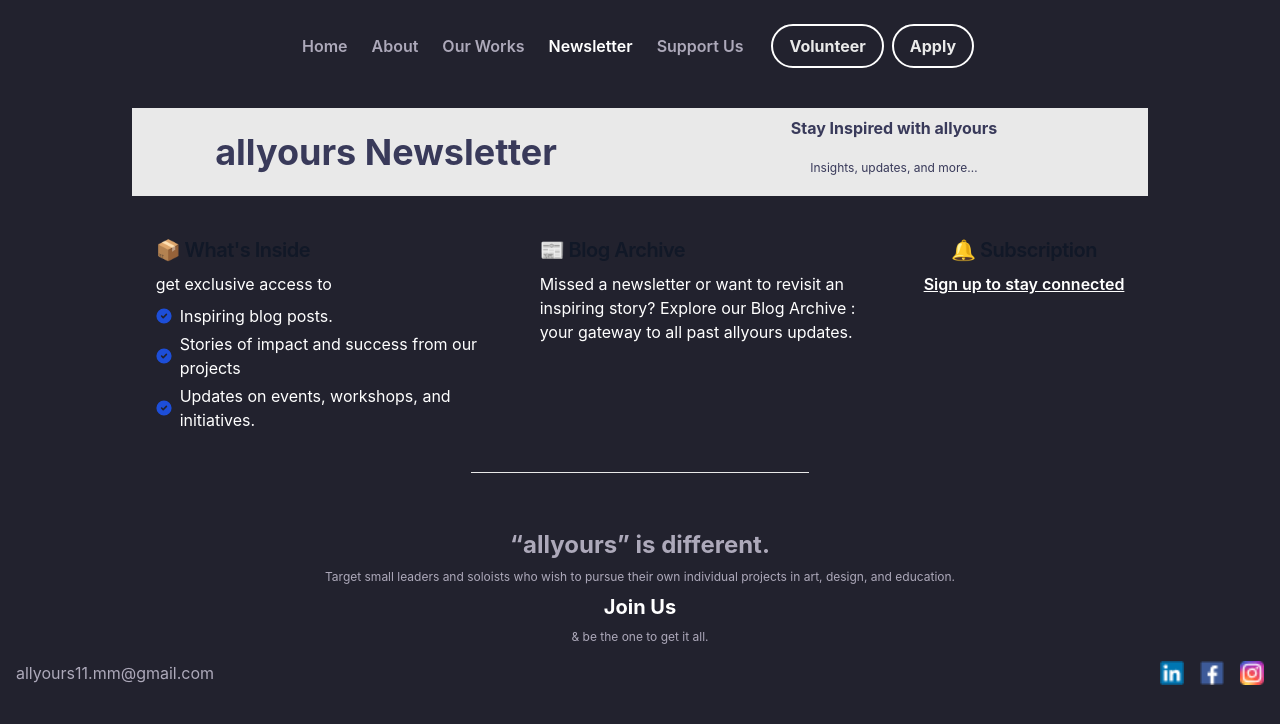
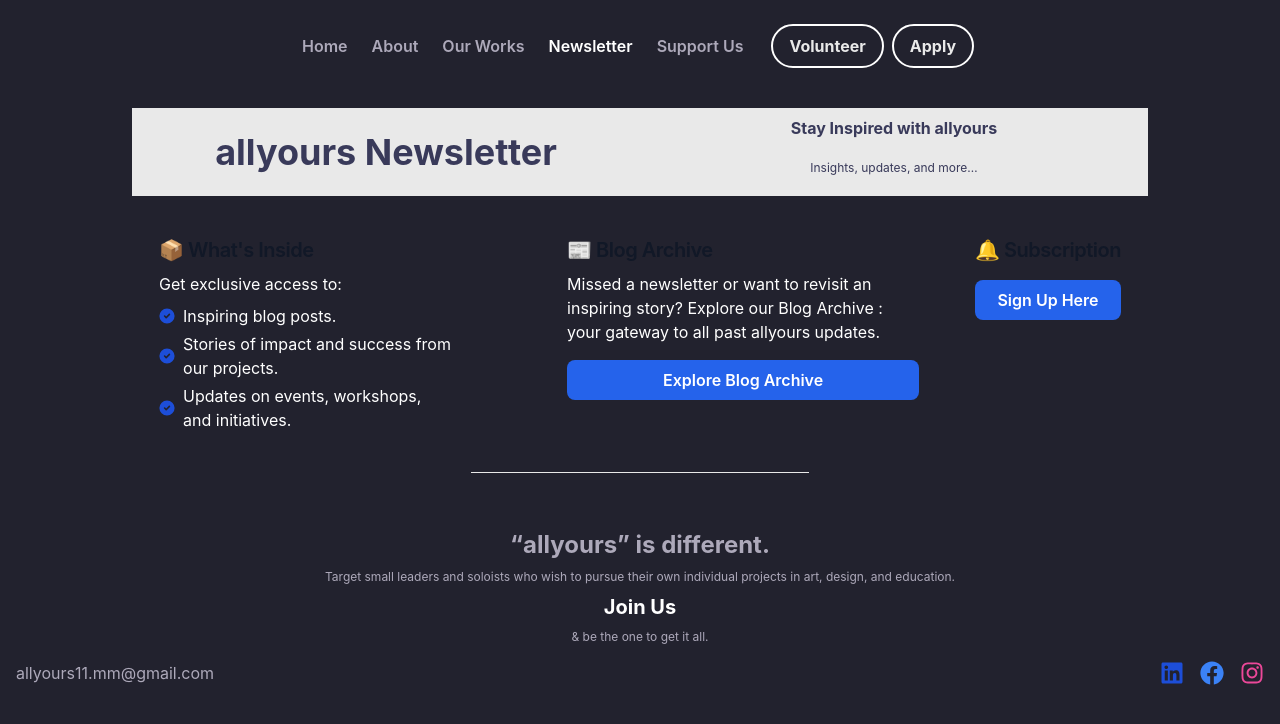
Before and after one commit to Kaungsett45/allyours, a Next.js app: page /newsletter in a window 1280 px wide. Shown: the top 724 px of the page. Built offline with nearby package versions, Linux system fonts and the light colour scheme.

Commit message:
newletter update

```diff
--- a/src/app/newsletter/page.js
+++ b/src/app/newsletter/page.js
@@ -20,44 +20,59 @@ export default function Newsletter() {
             </div>
 
             {/**allyoursnewlette container📰📬🔔 */}
-    <div className="flex flex-wrap xs:justify-center items-top  ">
-            <div className="p-4 pt-4 max-w-sm mt-6  ">
 
+            <div className="flex flex-wrap xs:justify-center items-top gap-6">
+  {/* What's Inside */}
+  <div className="p-4 pt-4 max-w-sm mt-6">
+    <h5 className="text-xl font-semibold tracking-tight text-gray-900 dark:text-white">📦 What's Inside</h5>
+    <p className="my-2 text-white">Get exclusive access to:</p>
+    <ul role="list" className="space-y-1 my-2 text-pretty text-white">
+      <li className="flex items-center">
+        <svg className="flex-shrink-0 w-4 h-4 text-blue-700 dark:text-blue-500" aria-hidden="true" xmlns="http://www.w3.org/2000/svg" fill="currentColor" viewBox="0 0 20 20">
+          <path d="M10 .5a9.5 9.5 0 1 0 9.5 9.5A9.51 9.51 0 0 0 10 .5Zm3.707 8.207-4 4a1 1 0 0 1-1.414 0l-2-2a1 1 0 0 1 1.414-1.414L9 10.586l3.293-3.293a1 1 0 0 1 1.414 1.414Z"/>
+        </svg>
+        <span className="ms-2">Inspiring blog posts.</span>
+      </li>
+      <li className="flex items-center">
+        <svg className="flex-shrink-0 w-4 h-4 text-blue-700 dark:text-blue-500" aria-hidden="true" xmlns="http://www.w3.org/2000/svg" fill="currentColor" viewBox="0 0 20 20">
+          <path d="M10 .5a9.5 9.5 0 1 0 9.5 9.5A9.51 9.51 0 0 0 10 .5Zm3.707 8.207-4 4a1 1 0 0 1-1.414 0l-2-2a1 1 0 0 1 1.414-1.414L9 10.586l3.293-3.293a1 1 0 0 1 1.414 1.414Z"/>
+        </svg>
+        <span className="ms-2">Stories of impact and success from our projects.</span>
+      </li>
+      <li className="flex items-center">
+        <svg className="flex-shrink-0 w-4 h-4 text-blue-700 dark:text-blue-500" aria-hidden="true" xmlns="http://www.w3.org/2000/svg" fill="currentColor" viewBox="0 0 20 20">
+          <path d="M10 .5a9.5 9.5 0 1 0 9.5 9.5A9.51 9.51 0 0 0 10 .5Zm3.707 8.207-4 4a1 1 0 0 1-1.414 0l-2-2a1 1 0 0 1 1.414-1.414L9 10.586l3.293-3.293a1 1 0 0 1 1.414 1.414Z"/>
+        </svg>
+        <span className="ms-2">Updates on events, workshops, and initiatives.</span>
+      </li>
+    </ul>
+  </div>
 
-            <h5 className=" text-xl font-semibold tracking-tight text-gray-900 dark:text-white">📦 What's Inside</h5>
-            <p className= "my-2 text-white">get exclusive access to</p>
-                                <ul role="list" className="space-y-1 my-2 texxt-pretty text-white ">
-                                    <li className="flex items-center"><svg className="flex-shrink-0 w-4 h-4 text-blue-700 dark:text-blue-500" aria-hidden="true" xmlns="http://www.w3.org/2000/svg" fill="currentColor" viewBox="0 0 20 20">
-                <path d="M10 .5a9.5 9.5 0 1 0 9.5 9.5A9.51 9.51 0 0 0 10 .5Zm3.707 8.207-4 4a1 1 0 0 1-1.414 0l-2-2a1 1 0 0 1 1.414-1.414L9 10.586l3.293-3.293a1 1 0 0 1 1.414 1.414Z"/>
-                </svg> <span className="ms-2">Inspiring blog posts.</span></li>
-                                    <li className="flex items-center"><svg className="flex-shrink-0 w-4 h-4 text-blue-700 dark:text-blue-500" aria-hidden="true" xmlns="http://www.w3.org/2000/svg" fill="currentColor" viewBox="0 0 20 20">
-                <path d="M10 .5a9.5 9.5 0 1 0 9.5 9.5A9.51 9.51 0 0 0 10 .5Zm3.707 8.207-4 4a1 1 0 0 1-1.414 0l-2-2a1 1 0 0 1 1.414-1.414L9 10.586l3.293-3.293a1 1 0 0 1 1.414 1.414Z"/>
-                </svg><span className="ms-2"> Stories of impact and success from our projects</span></li>
-                                    <li className="flex items-center"><svg className="flex-shrink-0 w-4 h-4 text-blue-700 dark:text-blue-500" aria-hidden="true" xmlns="http://www.w3.org/2000/svg" fill="currentColor" viewBox="0 0 20 20">
-                <path d="M10 .5a9.5 9.5 0 1 0 9.5 9.5A9.51 9.51 0 0 0 10 .5Zm3.707 8.207-4 4a1 1 0 0 1-1.414 0l-2-2a1 1 0 0 1 1.414-1.414L9 10.586l3.293-3.293a1 1 0 0 1 1.414 1.414Z"/>
-                </svg> <span className="ms-2">Updates on events, workshops, and initiatives.</span></li>
-                                </ul>
+  {/* Blog Archive */}
+  <div className="p-4 pt-4 max-w-sm mt-6">
+    <h5 className="text-xl font-semibold tracking-tight text-gray-900 dark:text-white">📰 Blog Archive</h5>
+    <p className="my-2 text-white text-pretty">
+    Missed a newsletter or want to revisit an inspiring story? Explore our Blog Archive : your gateway to all past allyours updates.
+      <button className="block w-full py-2 mt-4 text-center font-semibold text-white bg-blue-600 rounded-lg hover:bg-blue-700">
+        Explore Blog Archive
+      </button>
+    </p>
+  </div>
 
-                </div>
+  {/* Subscription */}
+  <div className="p-4 pt-4 max-w-sm mt-6">
+    <h5 className="xs:text-center text-xl font-semibold tracking-tight text-gray-900 dark:text-white">🔔 Subscription</h5>
+    <button className="block w-full py-2 mt-4 text-center font-semibold text-white bg-blue-600 rounded-lg hover:bg-blue-700">
+        Sign Up Here
+      </button>
+  </div>
+</div>
+
+    <hr className="my-4 border-egw w-1/3 mx-auto" />
+            </div>
 
 
 
-                <div className="p-4 pt-4 max-w-sm mt-6 ">
-              <h5 className=" text-xl font-semibold tracking-tight text-gray-900 dark:text-white">📰 Blog Archive</h5>
-              <p className="my-2 text-white text-pretty">Missed a newsletter or want to revisit an inspiring story? Explore our Blog Archive : your gateway to all past allyours updates.</p>
-                </div>
-
-                <div className="p-4 pt-4 max-w-sm mt-6 ">
-             <h5 className="xs:text-center text-xl font-semibold tracking-tight text-gray-900 dark:text-white">🔔 Subscription </h5>
-            <p className="my-2 font-semibold text-white text-pretty underline">Sign up to stay connected</p>
-                   </div>
-
-
-
-    </div>
-
-    <hr className="my-4 border-egw w-1/3 mx-auto" />
-            </div>
       </>
     );
   }
--- a/src/components/footer.js
+++ b/src/components/footer.js
@@ -1,4 +1,7 @@
 import Link from 'next/link';
+
+
+import { FaLinkedin, FaFacebook, FaInstagram } from "react-icons/fa";
 
 export default function Footer(){
 
@@ -18,11 +21,17 @@ export default function Footer(){
 
            <div className='xs:flex xs:flex-col xs:my-2 xs:items-center sm:flex-row sm:justify-between '>
                 <Link href="#" className="my-2">allyours11.mm@gmail.com</Link>
-                <div className='flex  gap-4 '>
-                   <Link href="#"><img src="/linkedin.png" alt="" className="w-6 h-6" /></Link>
-                   <Link href="#"><img src="/facebook.png" alt="" className="w-6 h-6" /></Link>
-                   <Link href="#"><img src="/insta.png" alt="" className="w-6 h-6"/></Link>
-                </div>
+                            <div className="flex gap-4">
+            <Link href="#" aria-label="LinkedIn">
+                <FaLinkedin className="w-6 h-6 text-blue-700 hover:text-blue-800" />
+            </Link>
+            <Link href="#" aria-label="Facebook">
+                <FaFacebook className="w-6 h-6 text-blue-500 hover:text-blue-600" />
+            </Link>
+            <Link href="#" aria-label="Instagram">
+                <FaInstagram className="w-6 h-6 text-pink-500 hover:text-pink-600" />
+            </Link>
+            </div>
            </div>
         </div>
     )
```
